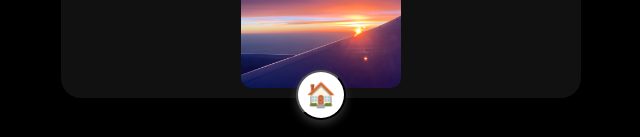
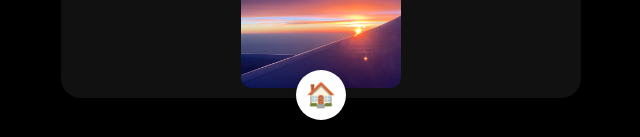
Before and after one commit to bearnotfound/bearnotfound.github.io, a plain HTML site: page pages/gallery.html in a window 1280 px wide. Shown: the part 660-797 px from the top of the page, 319-959 px from the left. Drawn offline with Linux system fonts and the light colour scheme.

Commit message:
Update gallery.html

```diff
--- a/pages/gallery.html
+++ b/pages/gallery.html
@@ -85,6 +85,7 @@
             transform: translateX(-50%);
             background-color: white;
             color: #ffffff;
+            border: 0px #ffffff;
             border-radius: 50%;
             width: 50px;
             height: 50px;
@@ -93,7 +94,7 @@
             display: flex;
             justify-content: center;
             align-items: center;
-            box-shadow: 0 4px 8px rgba(255, 255, 255, 0.2);
+            box-shadow: 0 4px 8px rgba(0, 0, 0, 0.2);
             transition: background-color 0.3s ease, color 0.3s ease;
         }
 
```
